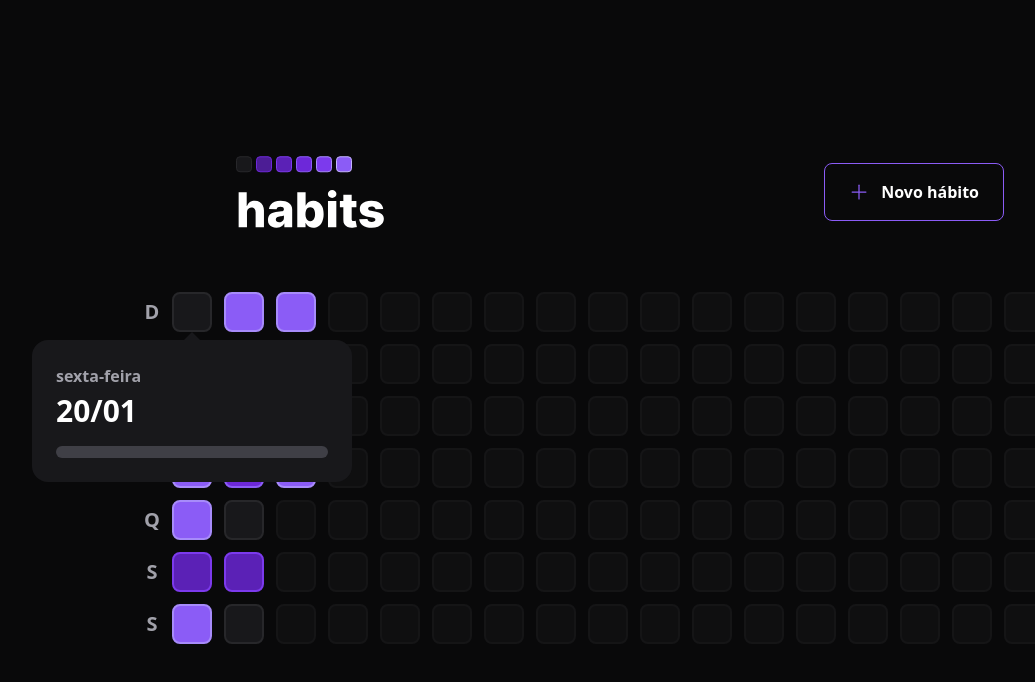
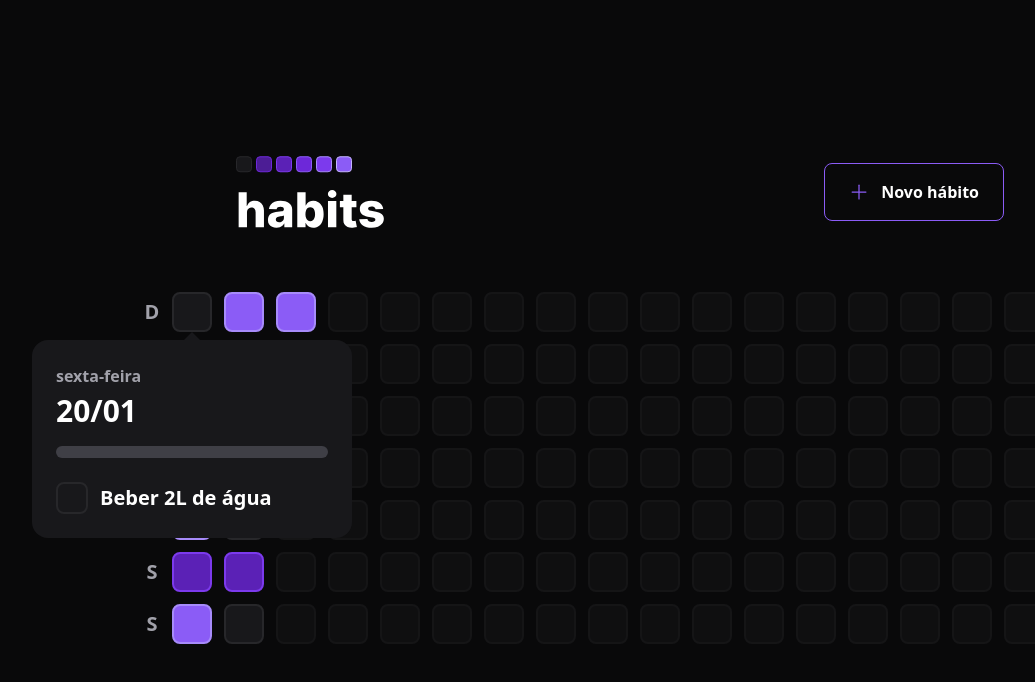
Before and after one commit to RayanneRamos/nlw-setup-web, a React (Vite) app: page / in a window 1280 px wide. Both pictures are taken after a click on the button 212 px from the left and 312 px from the top of the page. Shown: the top 682 px of the page, without its empty margins (20-1055 px from the left). Built offline with nearby package versions, Linux system fonts and the light colour scheme.

Commit message:
criando os checkbox

```diff
--- a/src/components/HabitDay.tsx
+++ b/src/components/HabitDay.tsx
@@ -1,6 +1,8 @@
 import * as Popover from '@radix-ui/react-popover';
 import clsx from 'clsx';
 import { ProgressBar } from './ProgressBar';
+import * as Checkbox from '@radix-ui/react-checkbox';
+import { Check } from 'phosphor-react';
 
 interface HabitDayProps {
   completed: number;
@@ -27,6 +29,18 @@
           <span className='font-semibold text-zinc-400'>sexta-feira</span>
           <span className='mt-1 font-extrabold leading-tight text-3xl'>20/01</span>
           <ProgressBar progress={completedPercentage} />
+          <div className='mt-6 flex flex-col gap-3'>
+            <Checkbox.Root className='flex items-center gap-3 group'>
+              <div className='h-8 w-8 rounded-lg flex items-center justify-center bg-zinc-900 border-2 border-zinc-800 group-data-[state=checked]:bg-green-500 group-data-[state=checked]:border-green-500'>
+                <Checkbox.Indicator>
+                  <Check size={20} className='text-white' />
+                </Checkbox.Indicator>
+              </div>
+              <span className='font-semibold text-xl text-white leading-tight group-data-[state=checked]:line-through group-data-[state=checked]:text-zinc-400'>
+                Beber 2L de água
+              </span>
+            </Checkbox.Root>
+          </div>
           <Popover.Arrow height={8} width={16} className='fill-zinc-900' />
         </Popover.Content>
       </Popover.Portal>
--- a/src/components/NewHabitForm.tsx
+++ b/src/components/NewHabitForm.tsx
@@ -1,4 +1,7 @@
+import * as Checkbox from '@radix-ui/react-checkbox';
 import { Check } from "phosphor-react";
+
+const availableWeekDays = ['Domingo', 'Segunda-feira', 'Terça-feira', 'Quarta-feira', 'Quinta-feira', 'Sexta-feira', 'Sábado'];
 
 export function NewHabitForm() {
   return(
@@ -16,6 +19,23 @@
       <label htmlFor='' className="font-semibold leading-tight mt-4">
         Qual a recorrência?
       </label>
+      <div className="flex flex-col gap-2 mt-3">
+        { availableWeekDays.map((weekDay) => {
+          return (
+            <Checkbox.Root className='flex items-center gap-3 group' key={weekDay}>
+              <div className='h-8 w-8 rounded-lg flex items-center justify-center bg-zinc-900 border-2 border-zinc-800 group-data-[state=checked]:bg-green-500 group-data-[state=checked]:border-green-500'>
+                <Checkbox.Indicator>
+                  <Check size={20} className='text-white' />
+                </Checkbox.Indicator>
+              </div>
+                <span className='text-white leading-tight'>
+                  {weekDay}
+                </span>
+            </Checkbox.Root>
+          )
+        }) }
+
+      </div>
       <button type='submit' className="mt-6 rounded-lg p-4 flex items-center justify-center gap-3 font-semibold bg-green-600 hover:bg-green-500">
         <Check size={20} weight='bold' />
         Confirmar
```
